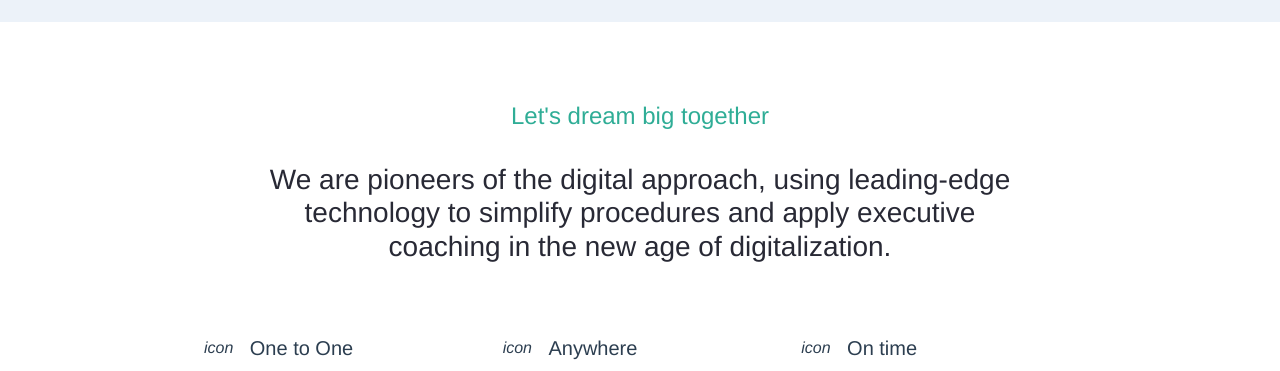
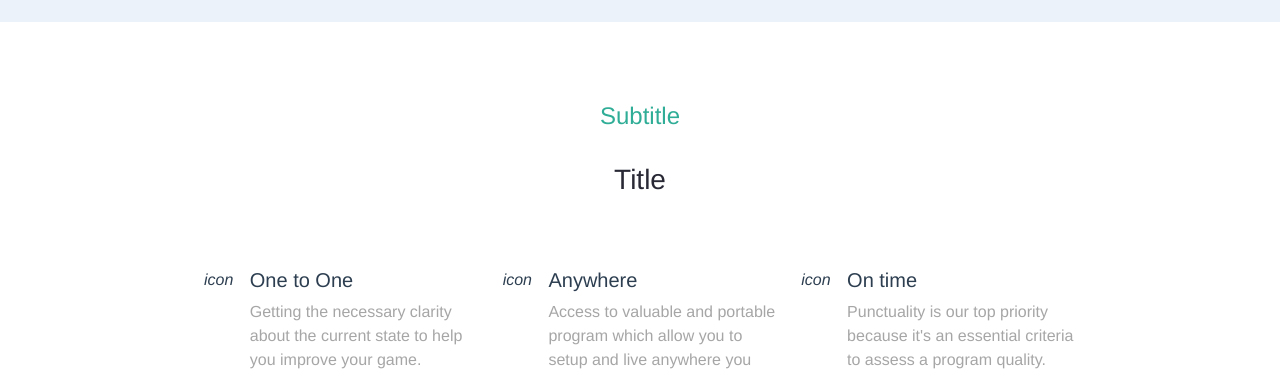
Before and after one commit to Antonius131/proj-html-vuejs, a Vue app: page / in a window 1280 px wide. Shown: the part 160-531 px from the top of the page. Built offline with nearby package versions, Linux system fonts and the light colour scheme.

Commit message:
Main:  importing title component and create props

```diff
--- a/src/components/main/MainContent.vue
+++ b/src/components/main/MainContent.vue
@@ -2,12 +2,10 @@
    <main>
       <section>
          <div class="container">
-            <div class="row">
-               <div class="col-12 text-center section-title">
-                  <h4>Let's dream big together</h4>
-                  <h3>We are pioneers of the digital approach, using leading-edge technology to simplify procedures and apply executive coaching in the new age of digitalization.</h3>
-               </div>
-            </div>
+            <SectionTitle
+               subtitle = "Let's dream big together"
+               title= "We are pioneers of the digital approach, using leading-edge technology to simplify procedures and apply executive coaching in the new age of digitalization."
+            />
             <BrandCards />
          </div>
       </section>
@@ -16,27 +14,12 @@
 
 <script>
 import BrandCards from './BrandCards.vue'
+import SectionTitle from './SectionTitle.vue'
 
 export default {
    components: {
-      BrandCards
-   },
-   data: function() {
-      return {
-         sectionTitles: [
-            {
-               id: 1,
-               subtitle: 'Let\'s dream big together',
-               title: ''
-            },
-            {
-               id: 2,
-               subtitle: 'Let\'s dream big together',
-               title: 'Explore how can I help you'
-            },
-
-         ]
-      }
+      BrandCards,
+      SectionTitle
    }
 }
 </script>
--- a/src/components/main/SectionTitle.vue
+++ b/src/components/main/SectionTitle.vue
@@ -1,14 +1,18 @@
 <template>
    <div class="row">
       <div class="col-12 text-center section-title">
-         <h4>subtitle</h4>
-         <h3>title</h3>
+         <h4>Subtitle</h4>
+         <h3>Title</h3>
       </div>
    </div>
 </template>
 
 <script>
 export default {
+   props: {
+      'subtitle': String,
+      'title': String
+   }
 }
 </script>
 
```
